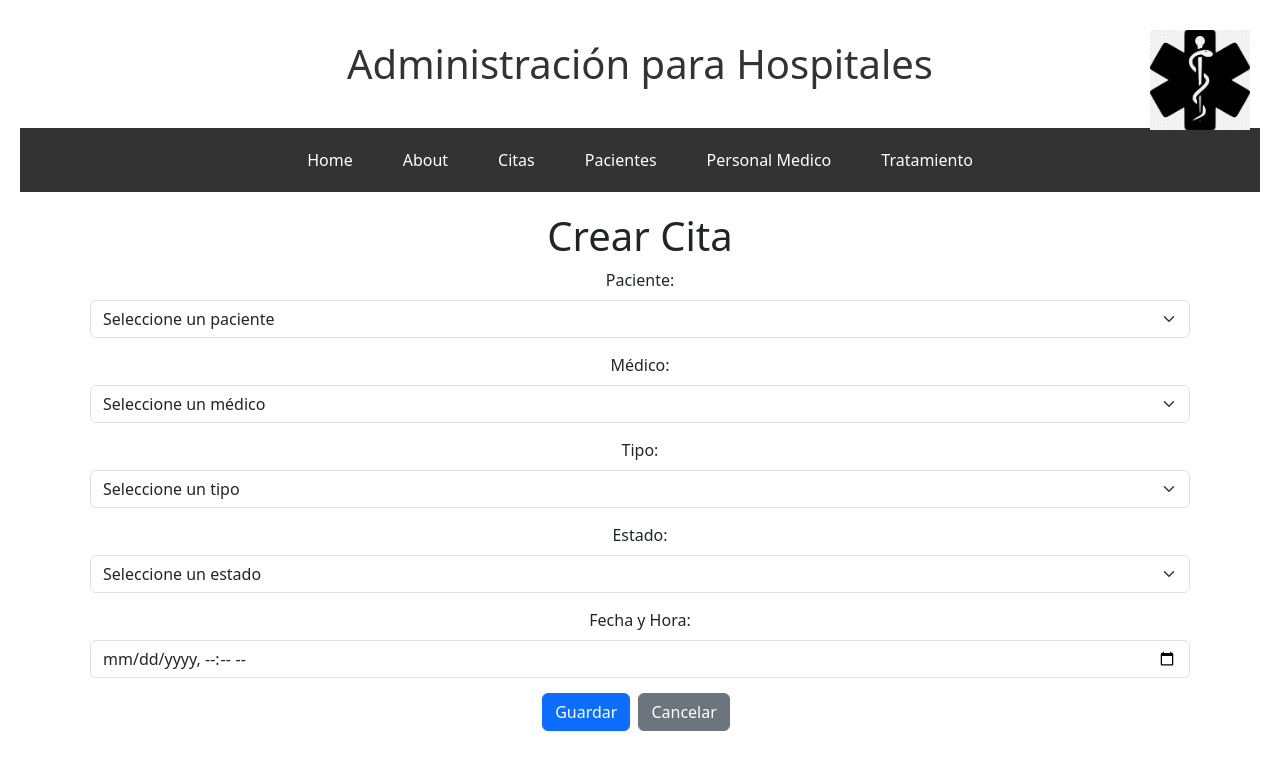
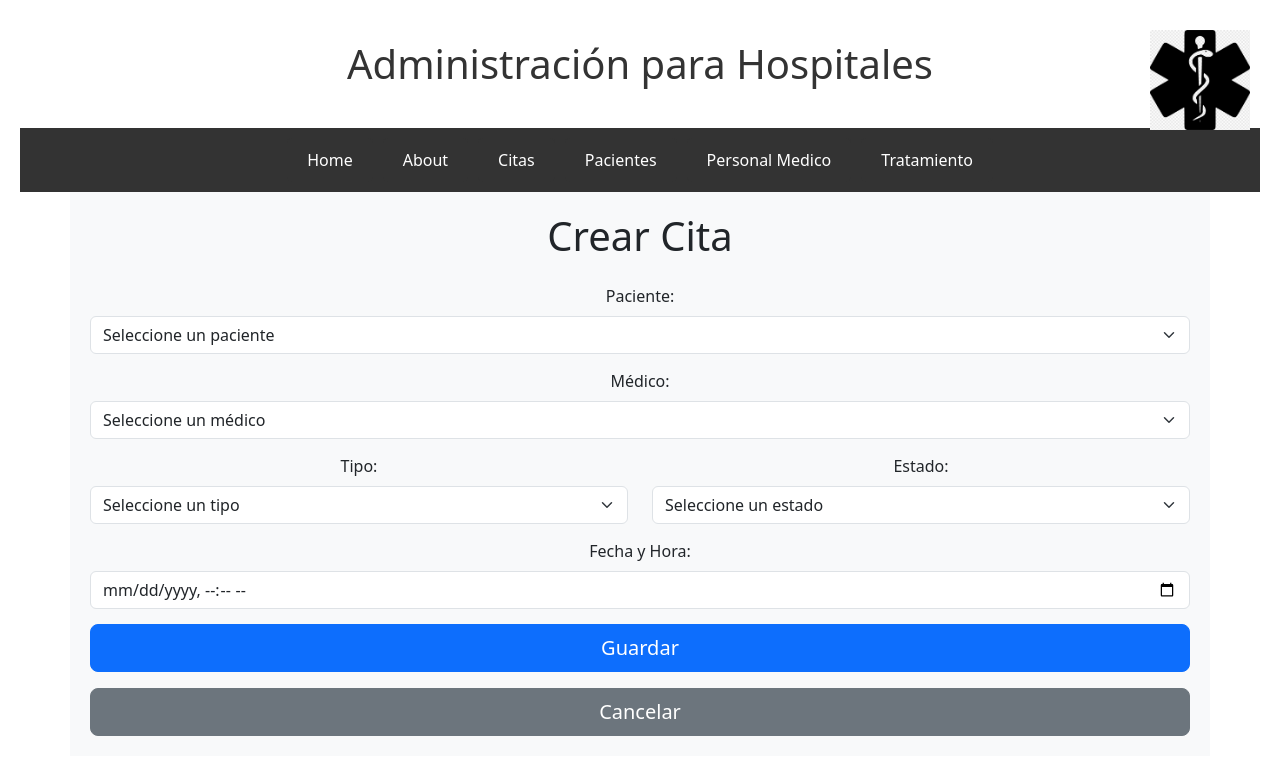
Before and after one commit to Daniela0245/hospital.p, a Vue app: page /citas/create in a window 1280 px wide. Shown: the top 774 px of the page. Built offline with nearby package versions, Linux system fonts and the light colour scheme.

Commit message:
Ultimos cambios

```diff
--- a/src/components/CreateCita.vue
+++ b/src/components/CreateCita.vue
@@ -1,6 +1,6 @@
 <template>
-  <div class="container">
-    <h1>Crear Cita</h1>
+  <div class="container bg-light">
+    <h1 class="text-center mb-4">Crear Cita</h1>
     <form @submit.prevent="guardarCita">
       <div class="form-group">
         <label for="paciente_id" class="form-label">Paciente:</label>
@@ -22,6 +22,8 @@
         </select>
       </div>
 
+      <div class="row">
+        <div class="col-md-6">
           <div class="form-group">
             <label for="tipo" class="form-label">Tipo:</label>
             <select class="form-select" v-model="cita.tipo" required>
@@ -29,7 +31,8 @@
               <option v-for="tipo in tipos" :key="tipo.value" :value="tipo.value">{{ tipo.label }}</option>
             </select>
           </div>
-
+        </div>
+        <div class="col-md-6">
           <div class="form-group">
             <label for="estado" class="form-label">Estado:</label>
             <select class="form-select" v-model="cita.estado" required>
@@ -37,15 +40,17 @@
               <option v-for="estado in estados" :key="estado.value" :value="estado.value">{{ estado.label }}</option>
             </select>
           </div>
+        </div>
+      </div>
 
       <div class="form-group">
         <label for="fecha_hora" class="form-label">Fecha y Hora:</label>
         <input class="form-control" type="datetime-local" v-model="cita.fecha_hora" required>
       </div>
 
-      <div>
-        <button class="btn btn-primary" type="submit">Guardar</button>
-        <button class="btn btn-secondary mx-2" @click.prevent="cancelar">Cancelar</button>
+      <div class="d-grid">
+        <button class="btn btn-primary btn-lg" type="submit">Guardar</button>
+        <button class="btn btn-secondary btn-lg mt-3" @click.prevent="cancelar">Cancelar</button>
       </div>
     </form>
   </div>
@@ -123,8 +128,13 @@ export default {
 <style>
 .container {
   padding: 20px;
+
 }
 .form-group {
   margin-bottom: 15px;
 }
+.large-label {
+  font-size: 1.2rem; /* Tamaño de fuente más grande */
+  font-weight: bold; /* Texto en negrita */
+}
 </style>
--- a/src/home/Home.vue
+++ b/src/home/Home.vue
@@ -41,6 +41,7 @@ export default {
 .text {
   flex: 1;
   margin-right: 20px; /* Margen a la derecha para separar del contenido de la imagen */
+  text-align: justify; /* Justifica el texto */
 }
 
 .image img {
```
Lines whose indentation alone changed are shown as unchanged.
